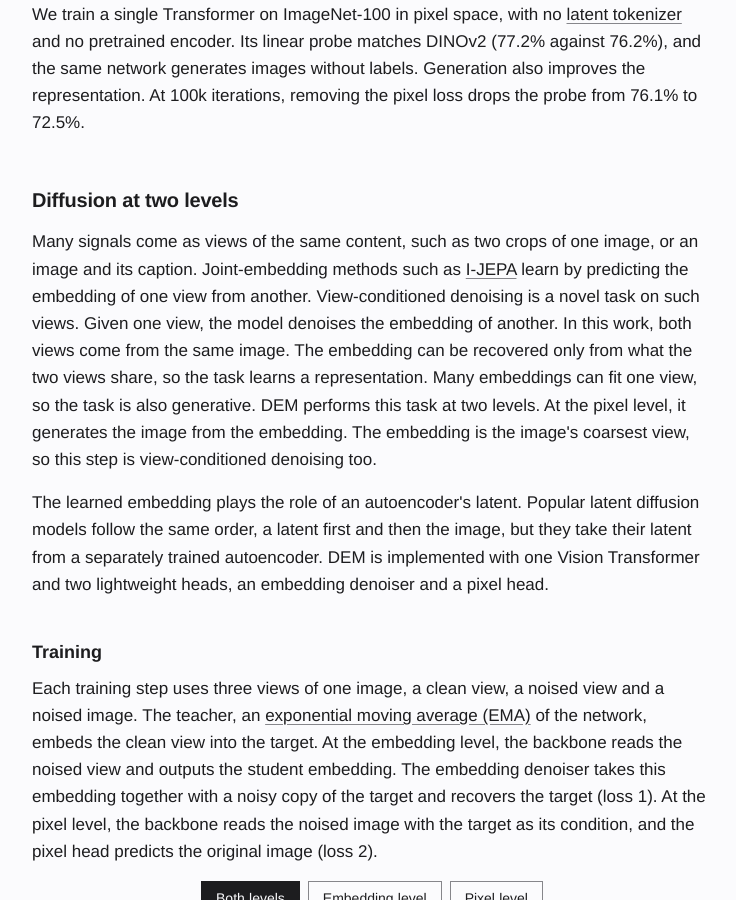
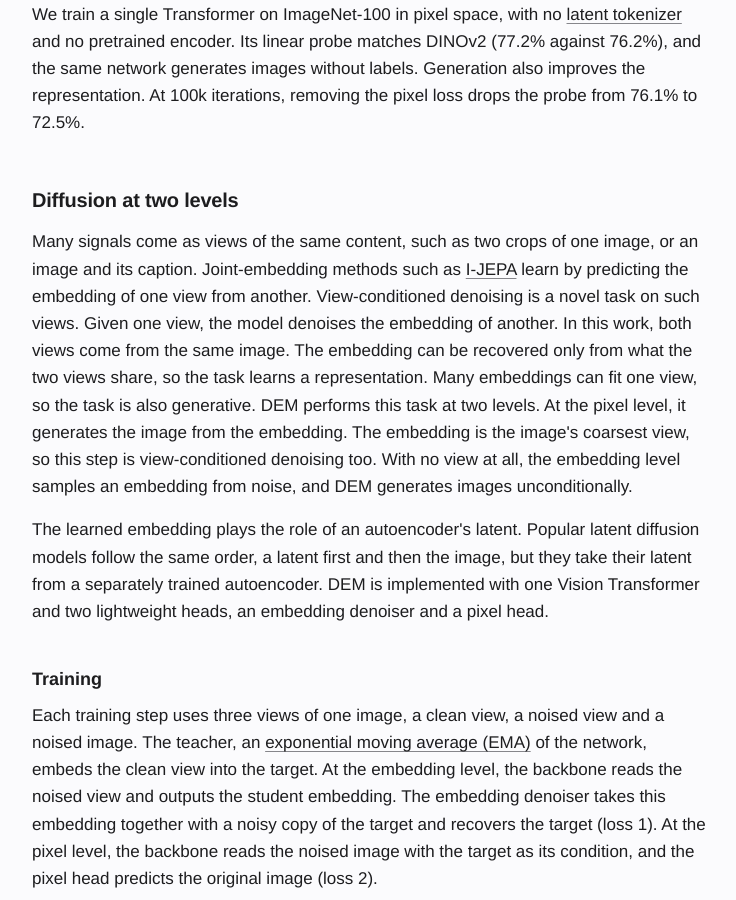
Before and after one commit to rabiulcste/rabiulcste.github.io, a Jekyll site: the page built from dem-denoising-embeddings/index.html, in a window 1280 px wide and 900 px high, scrolled down 1541 px. Shown: the whole window, without its empty margins (268-1004 px from the left). Built offline with Jekyll 4.4.1, drawn with Linux system fonts in a browser that asks for light colours.

Commit message:
DEM page: say how unconditional generation works

```diff
--- a/dem-denoising-embeddings/index.html
+++ b/dem-denoising-embeddings/index.html
@@ -247,7 +247,7 @@
 
 <section id="method">
     <h2>Diffusion at two levels</h2>
-    <p>Many signals come as views of the same content, such as two crops of one image, or an image and its caption. Joint-embedding methods such as <a href="https://arxiv.org/abs/2301.08243">I-JEPA</a> learn by predicting the embedding of one view from another. View-conditioned denoising is a novel task on such views. Given one view, the model denoises the embedding of another. In this work, both views come from the same image. The embedding can be recovered only from what the two views share, so the task learns a representation. Many embeddings can fit one view, so the task is also generative. DEM performs this task at two levels. At the pixel level, it generates the image from the embedding. The embedding is the image's coarsest view, so this step is view-conditioned denoising too.</p>
+    <p>Many signals come as views of the same content, such as two crops of one image, or an image and its caption. Joint-embedding methods such as <a href="https://arxiv.org/abs/2301.08243">I-JEPA</a> learn by predicting the embedding of one view from another. View-conditioned denoising is a novel task on such views. Given one view, the model denoises the embedding of another. In this work, both views come from the same image. The embedding can be recovered only from what the two views share, so the task learns a representation. Many embeddings can fit one view, so the task is also generative. DEM performs this task at two levels. At the pixel level, it generates the image from the embedding. The embedding is the image's coarsest view, so this step is view-conditioned denoising too. With no view at all, the embedding level samples an embedding from noise, and DEM generates images unconditionally.</p>
     <p>The learned embedding plays the role of an autoencoder's latent. Popular latent diffusion models follow the same order, a latent first and then the image, but they take their latent from a separately trained autoencoder. DEM is implemented with one Vision Transformer and two lightweight heads, an embedding denoiser and a pixel head.</p>
     <h3>Training</h3>
     <p>Each training step uses three views of one image, a clean view, a noised view and a noised image. The teacher, an <a href="https://arxiv.org/abs/2104.14294">exponential moving average (EMA)</a> of the network, embeds the clean view into the target. At the embedding level, the backbone reads the noised view and outputs the student embedding. The embedding denoiser takes this embedding together with a noisy copy of the target and recovers the target (loss 1). At the pixel level, the backbone reads the noised image with the target as its condition, and the pixel head predicts the original image (loss 2).</p>
```
